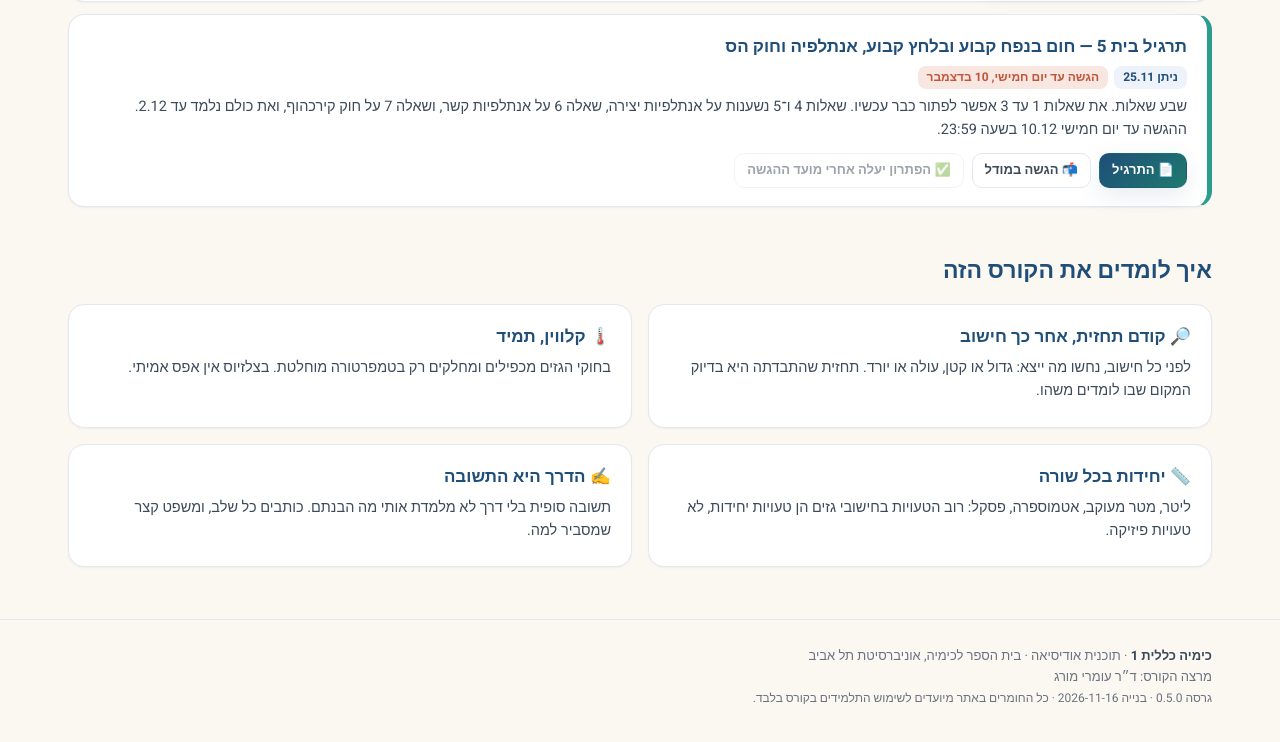
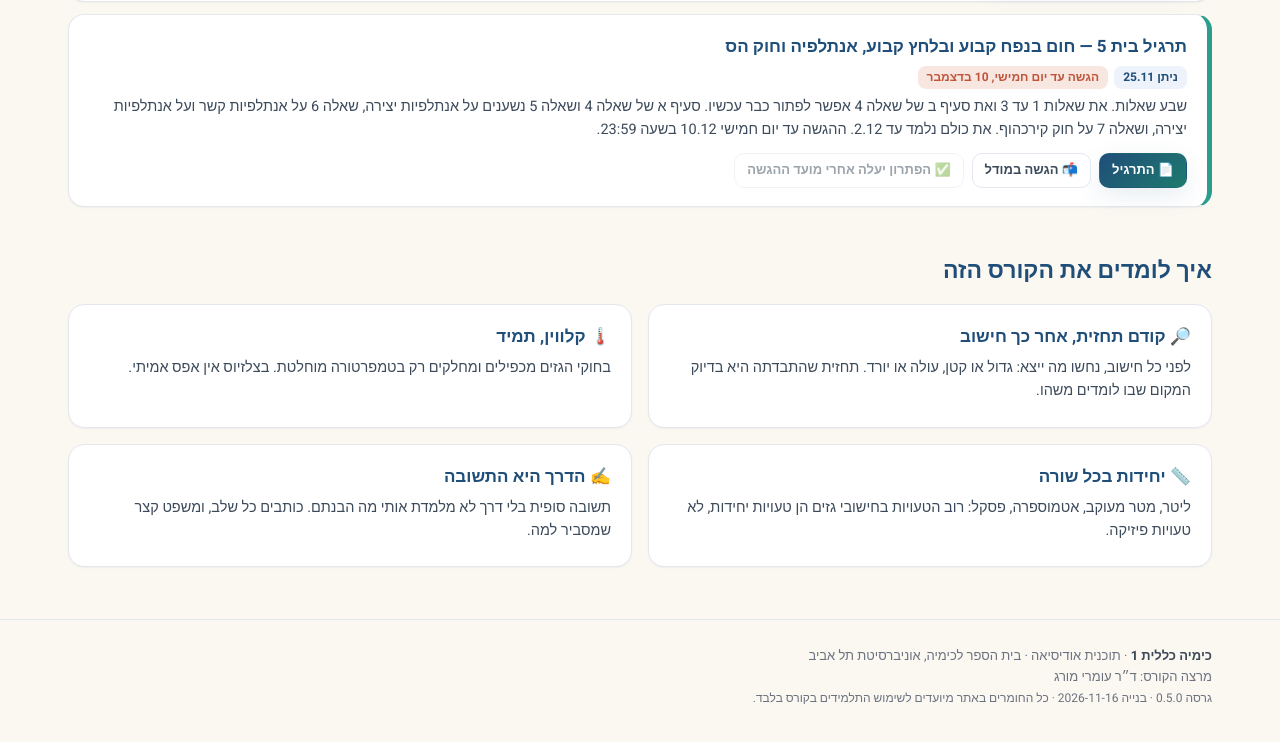
Before and after one commit to omrym13/odyssey-genchem1, a plain HTML site: page index.html in a window 1280 px wide. Shown: the part 1892-2634 px from the top of the page. Drawn offline with Linux system fonts and the light colour scheme.

Commit message:
תרגיל בית 5: הנחיה מדויקת מה פתיר כבר עכשיו, מספור הקשרים בשאלה 6 ניתן בשאלה, ניסוח התרמיט
Co-Authored-By: Claude Opus 5.5 <noreply@anthropic.com>
Claude-Session: https://claude.ai/code/session_01Fvz2PgipLaThkVdsWncPkj

```diff
--- a/index.html
+++ b/index.html
@@ -263,7 +263,7 @@ const HOMEWORK = [
    desc:"תרגיל אישי בתוך הסימולטור: שבעה חלקים, כשעתיים, וכל הנתונים באים מהמדידות שלכם. פותחים את הסימולטור, נכנסים ללשונית ״ד׳ · תרגילים״, מקלידים שם מלא ואת ארבע הספרות האחרונות של תעודת הזהות, והמדריך מוביל אתכם שלב אחרי שלב. בסוף מפיקים דף הגשה, ומעלים אותו למודל יחד עם צילום של דפי החישוב. ההגשה עד יום חמישי 3.12 בשעה 23:59.",
    file:"calorimetry_simulator.html#ex", fileLabel:"🧪 פתיחת התרגיל בסימולטור", moodle:"https://moodle.tau.ac.il/mod/assign/view.php?id=271442", solution:null},
   {id:5, title:"חום בנפח קבוע ובלחץ קבוע, אנתלפיה וחוק הס", given:"2026-11-25", due:"2026-12-10",
-   desc:"שבע שאלות. את שאלות 1 עד 3 אפשר לפתור כבר עכשיו. שאלות 4 ו־5 נשענות על אנתלפיות יצירה, שאלה 6 על אנתלפיות קשר, ושאלה 7 על חוק קירכהוף, ואת כולם נלמד עד 2.12. ההגשה עד יום חמישי 10.12 בשעה 23:59.",
+   desc:"שבע שאלות. את שאלות 1 עד 3 ואת סעיף ב של שאלה 4 אפשר לפתור כבר עכשיו. סעיף א של שאלה 4 ושאלה 5 נשענים על אנתלפיות יצירה, שאלה 6 על אנתלפיות קשר ועל אנתלפיות יצירה, ושאלה 7 על חוק קירכהוף. את כולם נלמד עד 2.12. ההגשה עד יום חמישי 10.12 בשעה 23:59.",
    file:"hw05.pdf", moodle:"https://moodle.tau.ac.il/course/view.php?id=5407052285", solution:null}
 ];
 /* מטלת הקיץ — מוצגת בראש לשונית ״תרגילי בית״ */
@@ -280,7 +280,7 @@ const STUDY_TIPS = [
 /* הודעות — מה שכתוב כאן הוא מה שהתלמידים רואים */
 const ANNOUNCEMENTS = [
   {date:"2026-11-25", title:"מפגש 10: המצגת עלתה, ותרגיל בית 5", pinned:true,
-   body:"המצגת של השיעור של היום עלתה לאתר, בלשונית ״חומרי לימוד״, תחת מפגש 10. יש בה את מה שעשינו: ממה מורכב קיבול החום של הקלורימטר, חום בנפח קבוע ובלחץ קבוע, אנתלפיה, קיבולי החום של גז, וחוק הס. כל תרגיל מופיע עם פתרון מלא, שורה אחרי שורה, ובסוף יש גם בנק של ארבעה תרגילי קלורימטריה לחזרה לפני הבוחן. הסימולטור מוטמע במצגת, ואפשר לפתוח אותו מכל שקף. עלה גם תרגיל בית 5: חום בנפח קבוע ובלחץ קבוע, אנתלפיה וחוק הס. שבע שאלות. את שאלות 1 עד 3 אפשר לפתור כבר עכשיו, ואת השאר אחרי השיעורים של 30.11 ו־2.12. ההגשה במודל עד יום חמישי, 10.12, בשעה 23:59. ותזכורת: תרגיל בית 3 נסגר מחר, חמישי 26.11, בשעה 23:59, ותרגיל בית 4 ביום חמישי, 3.12."},
+   body:"המצגת של השיעור של היום עלתה לאתר, בלשונית ״חומרי לימוד״, תחת מפגש 10. יש בה את מה שעשינו: ממה מורכב קיבול החום של הקלורימטר, חום בנפח קבוע ובלחץ קבוע, אנתלפיה, קיבולי החום של גז, וחוק הס. כל תרגיל מופיע עם פתרון מלא, שורה אחרי שורה, ובסוף יש גם בנק של ארבעה תרגילי קלורימטריה לחזרה לפני הבוחן. הסימולטור מוטמע במצגת, ואפשר לפתוח אותו מכל שקף. עלה גם תרגיל בית 5: חום בנפח קבוע ובלחץ קבוע, אנתלפיה וחוק הס. שבע שאלות. את שאלות 1 עד 3 ואת סעיף ב של שאלה 4 אפשר לפתור כבר עכשיו, ואת השאר אחרי השיעורים של 30.11 ו־2.12. ההגשה במודל עד יום חמישי, 10.12, בשעה 23:59. ותזכורת: תרגיל בית 3 נסגר מחר, חמישי 26.11, בשעה 23:59, ותרגיל בית 4 ביום חמישי, 3.12."},
   {date:"2026-11-19", title:"תרגילי הבית עוברים ליום חמישי", pinned:true,
    body:"שמעתי מדלית שקשה לכם להגיש ביום שני או ביום רביעי, כי בימים האלה אתם באוניברסיטה עד הערב. אתם צודקים. מעכשיו כל תרגיל בית בכימיה מוגש ביום חמישי, בשעה 23:59. זה חל כבר על שני התרגילים הפתוחים: תרגיל בית 3 נסגר ביום חמישי, 26.11, ותרגיל בית 4 ביום חמישי, 3.12. המועדים עודכנו גם במודל."},
   {date:"2026-11-19", title:"יום שני 23.11: שחר שמואלי מתרגל, ומה לעשות לפני", pinned:true,
```
Also changed, not shown: 1 other file.
